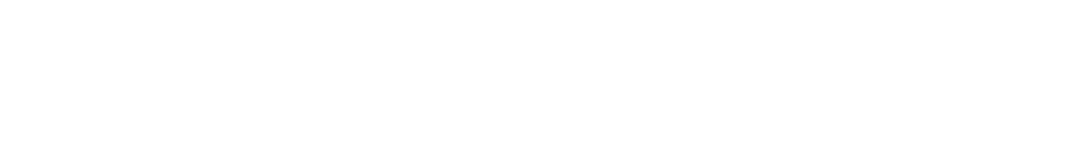
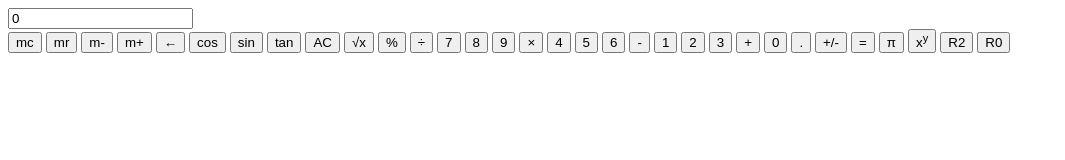
Before and after one commit to ElenaWikoff/odin-calculator, a plain HTML site: page index.html in a window 1280 px wide. Shown: the whole page, without its empty margins (0-1065 px from the left). Drawn offline with Linux system fonts and the light colour scheme.

Commit message:
Create calculator UI skeleton

```diff
--- a/index.html
+++ b/index.html
@@ -1,13 +1,77 @@
 <!DOCTYPE html>
 <html lang="en">
+
 <head>
     <meta charset="UTF-8">
     <meta name="viewport" content="width=device-width, initial-scale=1.0">
     <link rel="stylesheet" href="./styles.css">
-    <script src="script.js"></script>
+    <script type="module" src="script.js"></script>
     <title>Project: Calculator</title>
 </head>
+
 <body>
+    <main>
+        <section class="container calculator-container">
+            <article class="calculator">
+                <!-- Calculator Screen -->
+                <form class="screen-wrapper">
+                    <input class="screen" type="number" id="fscreen" value="0"></input>
+                </form>
 
+                <!-- Calculator Buttons -->
+                <div class="buttons-container">
+
+                    <!-- Memory Buttons -->
+                    <button id="mc" class="btn btn-small btn-action" aria-label="Memory Clear">mc</button>
+                    <button id="mr" class="btn btn-small btn-action" aria-label="Memory Recall">mr</button>
+                    <button id="m-" class="btn btn-small btn-action" aria-label="Memory Minus">m-</button>
+                    <button id="m+" class="btn btn-small btn-action" aria-label="Memory Plus">m+</button>
+
+                    <!-- Back and Trig Buttons -->
+                    <button id="back" class="btn btn-small btn-action" aria-label="Backspace">←</button>
+                    <button id="cos" class="btn btn-small btn-action" aria-label="Cosine">cos</button>
+                    <button id="sin" class="btn btn-small btn-action" aria-label="Sine">sin</button>
+                    <button id="tan" class="btn btn-small btn-action" aria-label="Tangent">tan</button>
+
+                    <!-- Clear, Square Root, Percent and Division Buttons -->
+                    <button id="ce" class="btn btn-action" aria-label="All Clear">AC</button>
+                    <button id="sqrt" class="btn btn-action" aria-label="Square Root">&#8730;x</button>
+                    <button id="perc" class="btn btn-action" aria-label="Percent">%</button>
+                    <button id="div" class="btn btn-op" aria-label="Divide">÷</button>
+
+                    <!-- 7, 8, 9 and Multiplication Buttons -->
+                    <button id="seven" class="btn btn-inner" aria-label="7">7</button>
+                    <button id="eight" class="btn btn-inner" aria-label="8">8</button>
+                    <button id="nine" class="btn btn-inner" aria-label="9">9</button>
+                    <button id="mult" class="btn btn-op" aria-label="Multiply">×</button>
+
+                    <!-- 4, 5, 6 and Subtraction Buttons -->
+                    <button id="four" class="btn btn-inner" aria-label="4">4</button>
+                    <button id="five" class="btn btn-inner" aria-label="5">5</button>
+                    <button id="six" class="btn btn-inner" aria-label="6">6</button>
+                    <button id="sub" class="btn btn-op" aria-label="Subtract">-</button>
+
+                    <!-- 1, 2, 3 and Addition Buttons -->
+                    <button id="one" class="btn btn-inner" aria-label="1">1</button>
+                    <button id="two" class="btn btn-inner" aria-label="2">2</button>
+                    <button id="three" class="btn btn-inner" aria-label="3">3</button>
+                    <button id="add" class="btn btn-op" aria-label="Add">+</button>
+
+                    <!-- 0, Decimal, Inverse and equal Buttons -->
+                    <button id="zero" class="btn btn-inner" aria-label="0">0</button>
+                    <button id="dec" class="btn btn-inner" aria-label="Decimal">.</button>
+                    <button id="inv" class="btn btn-inner" aria-label="Invert Sign">+/-</button>
+                    <button id="equal" class="btn btn-op" aria-label="Equal">=</button>
+
+                    <!-- Pi, Exponent, Round to Cents and Round to Integer Buttons -->
+                    <button id="pi" class="btn btn-action" aria-label="Pi">π</button>
+                    <button id="exp" class="btn btn-action" aria-label="To the Power">x<sup>y</sup></button>
+                    <button id="r2" class="btn btn-action" aria-label="Round to Centrs">R2</button>
+                    <button id="r0" class="btn btn-action" aria-label="Round to Integer">R0</button>
+                </div>
+            </article>
+        </section>
+    </main>
 </body>
+
 </html>
```
